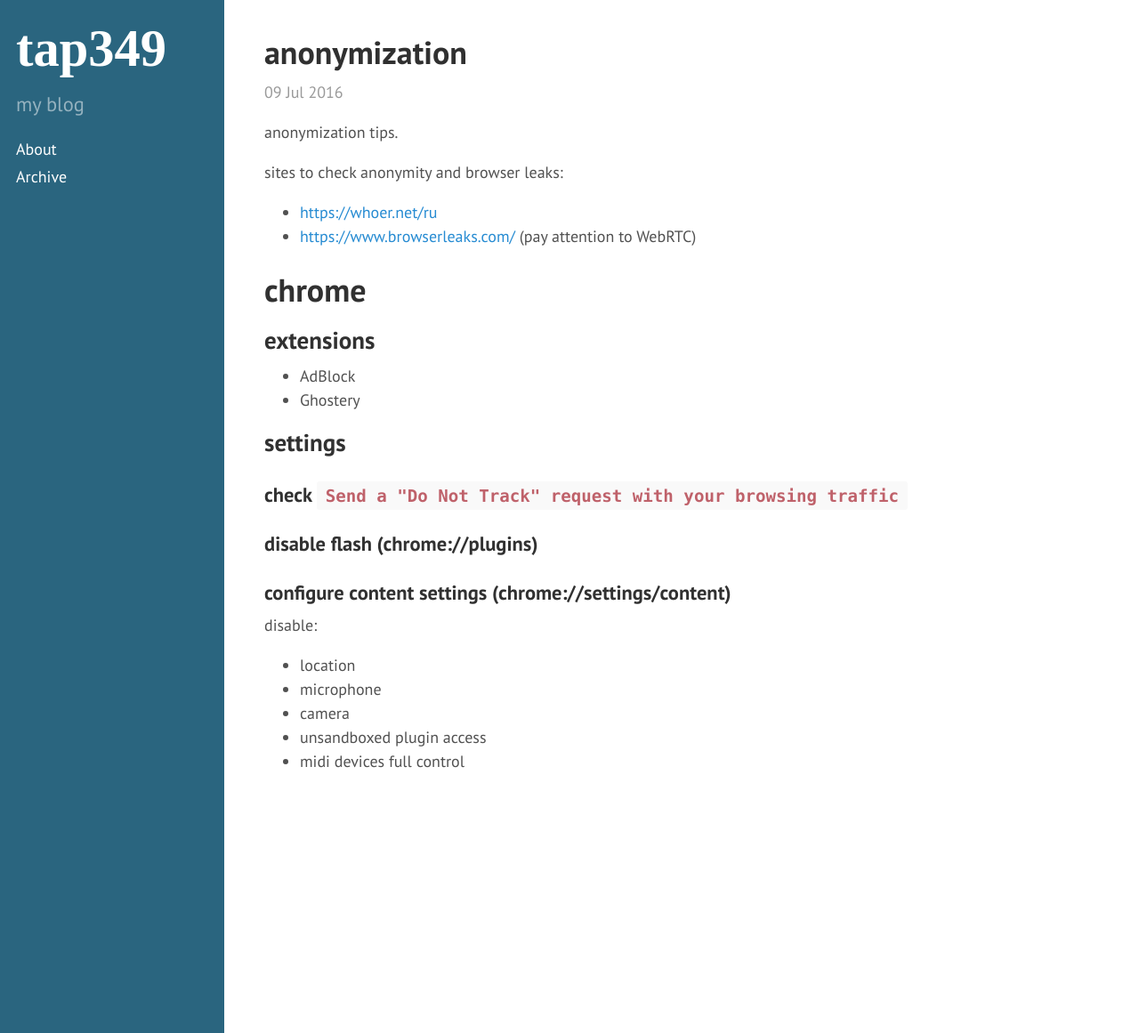
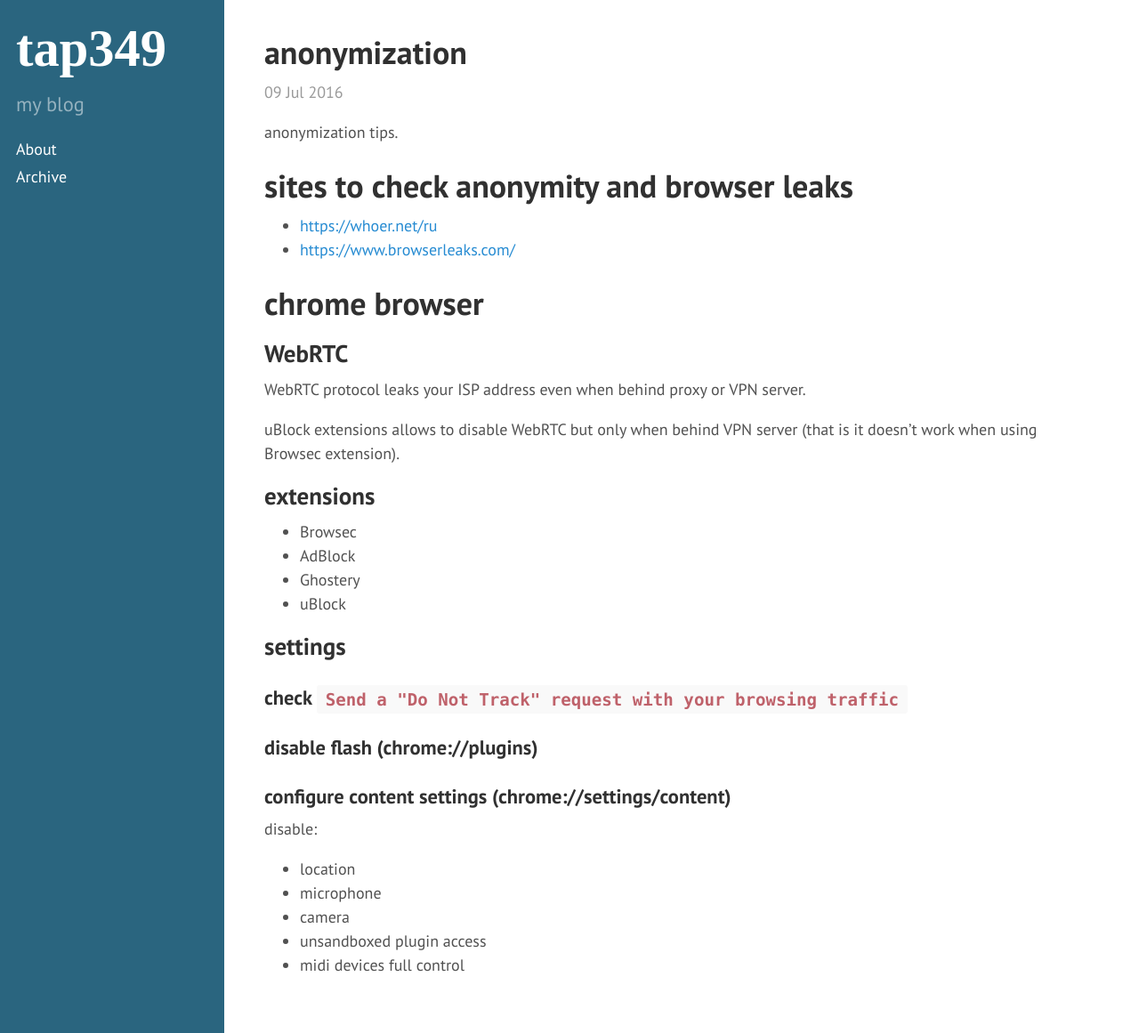
Before and after one commit to tap349/tap349.github.io, a Jekyll site: the page built from _posts/2016-07-10-anonymization.md, in a window 1280 px wide and 1161 px high. Shown: the whole window at 89% size. Built offline with Jekyll 4.4.1, drawn with Linux system fonts in a browser that asks for light colours.

Commit message:
update 2016-07-10_02:19:49

```diff
--- a/_posts/2016-07-10-anonimization.md
+++ b/_posts/2016-07-10-anonymization.md
@@ -10,17 +10,26 @@ anonymization tips.
 
 <!-- more -->
 
-sites to check anonymity and browser leaks:
+# sites to check anonymity and browser leaks
 
 - <https://whoer.net/ru>
-- <https://www.browserleaks.com/> (pay attention to WebRTC)
+- <https://www.browserleaks.com/>
 
-# chrome
+# chrome browser
+
+## WebRTC
+
+WebRTC protocol leaks your ISP address even when behind proxy or VPN server.
+
+uBlock extensions allows to disable WebRTC but only when behind VPN server
+(that is it doesn't work when using Browsec extension).
 
 ## extensions
 
+- Browsec
 - AdBlock
 - Ghostery
+- uBlock
 
 ## settings
 
```
